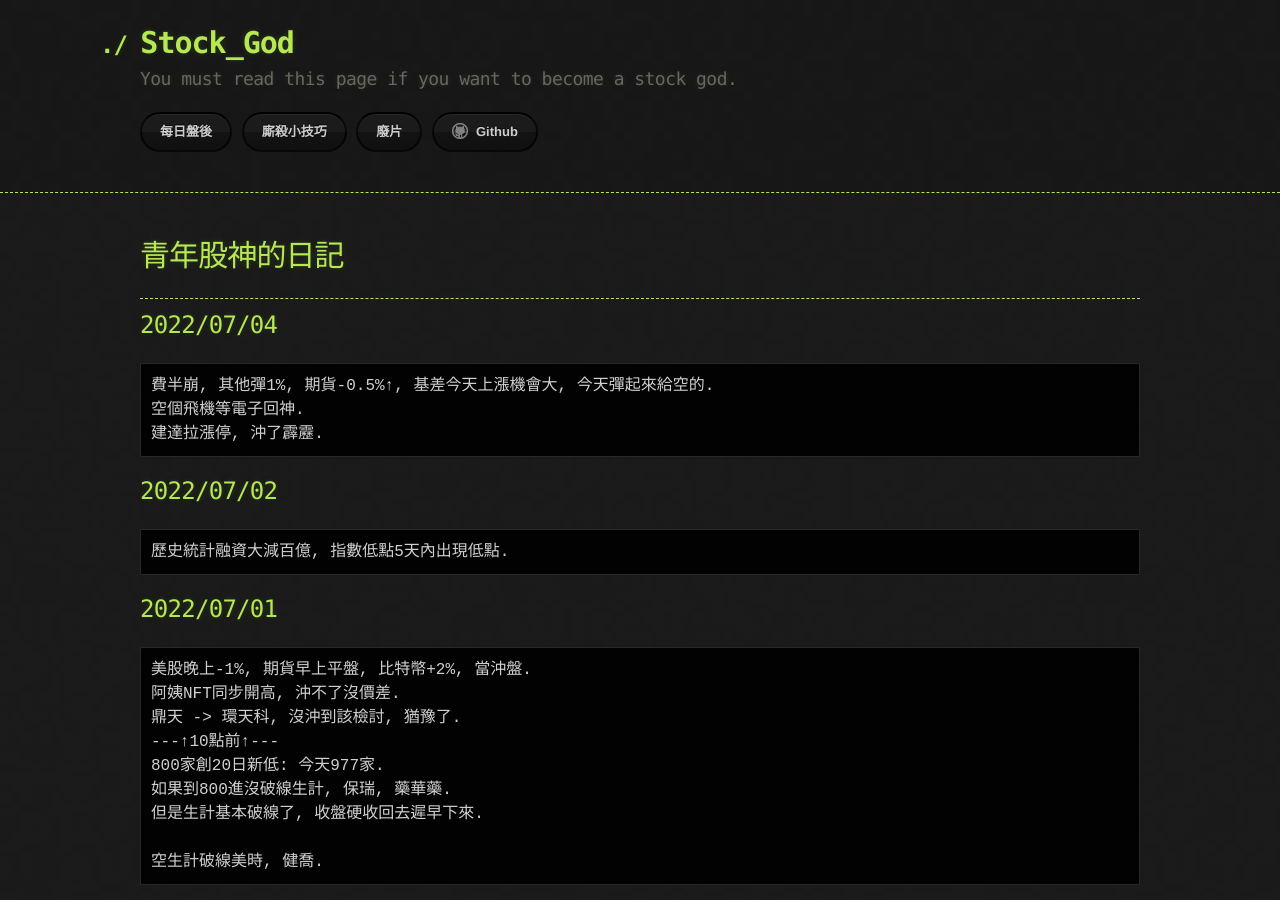
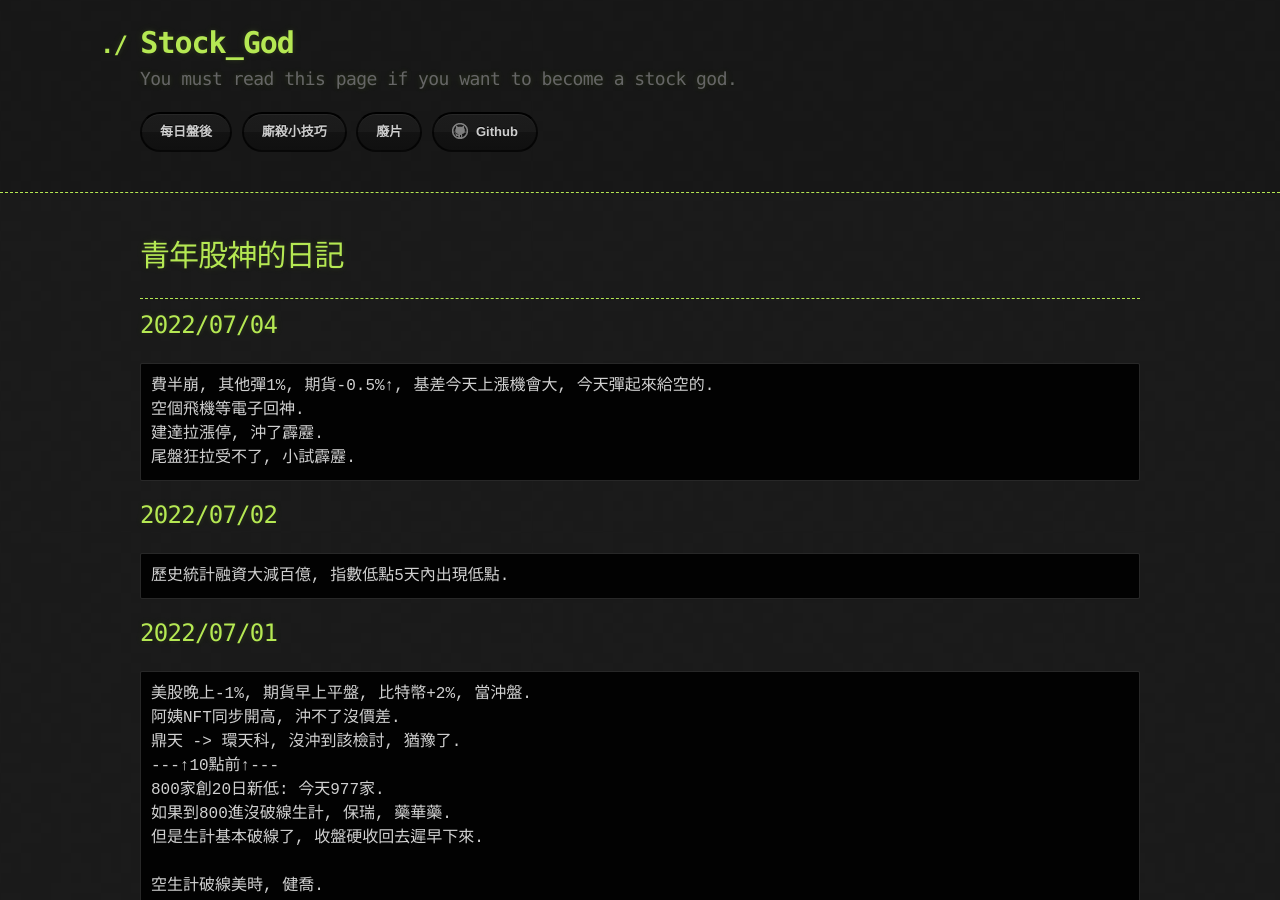
Before and after one commit to lepg5487/Stock_God, a Jekyll site: the page built from index.md, in a window 1280 px wide and 900 px high. Built offline with Jekyll 4.4.1, drawn with Linux system fonts in a browser that asks for light colours; our own code applies the rules of GitHub Pages for plain Markdown files.

Commit message:
Update index.md

````diff
--- a/index.md
+++ b/index.md
@@ -11,6 +11,7 @@ layout: testlayouts
 費半崩, 其他彈1%, 期貨-0.5%↑, 基差今天上漲機會大, 今天彈起來給空的.
 空個飛機等電子回神.
 建達拉漲停, 沖了霹靂.
+尾盤狂拉受不了, 小試霹靂.
 ```
 
 
````
